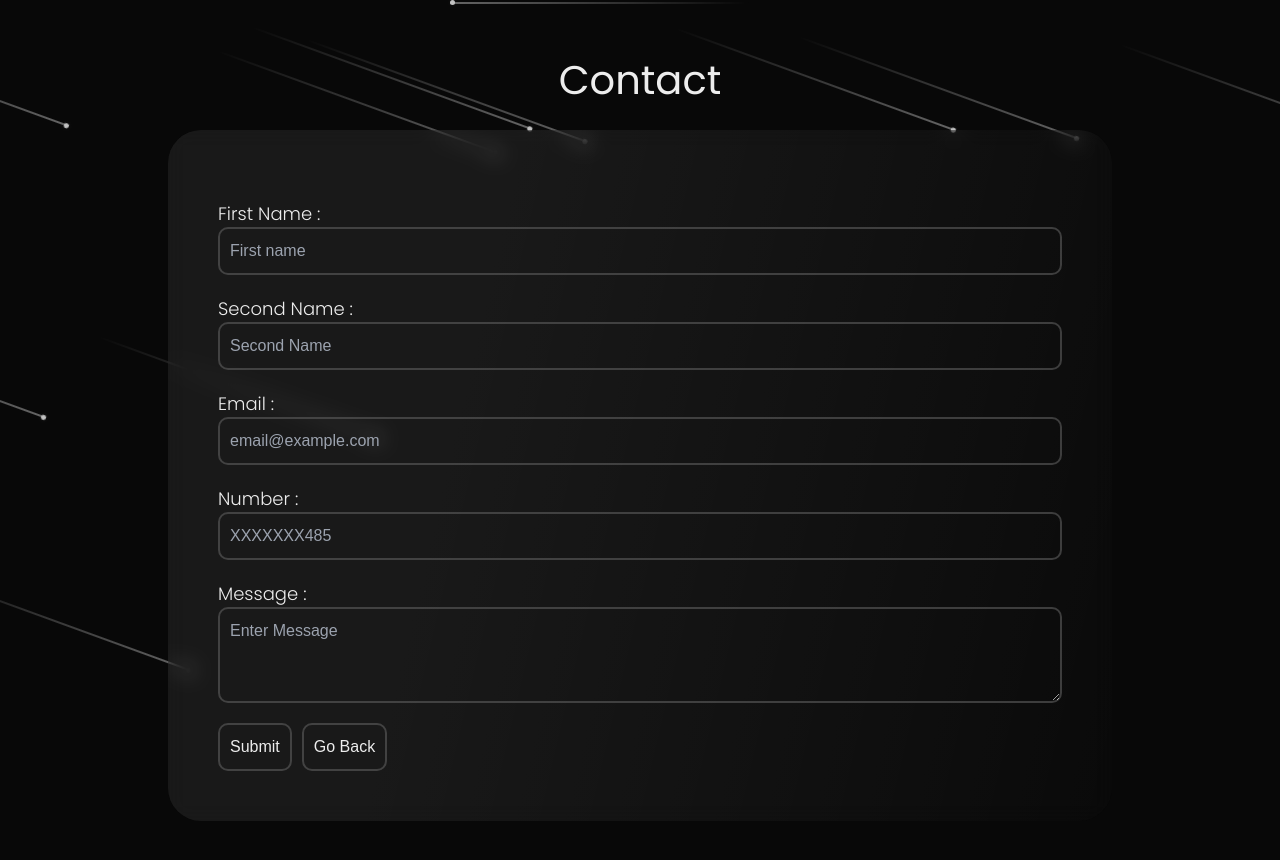
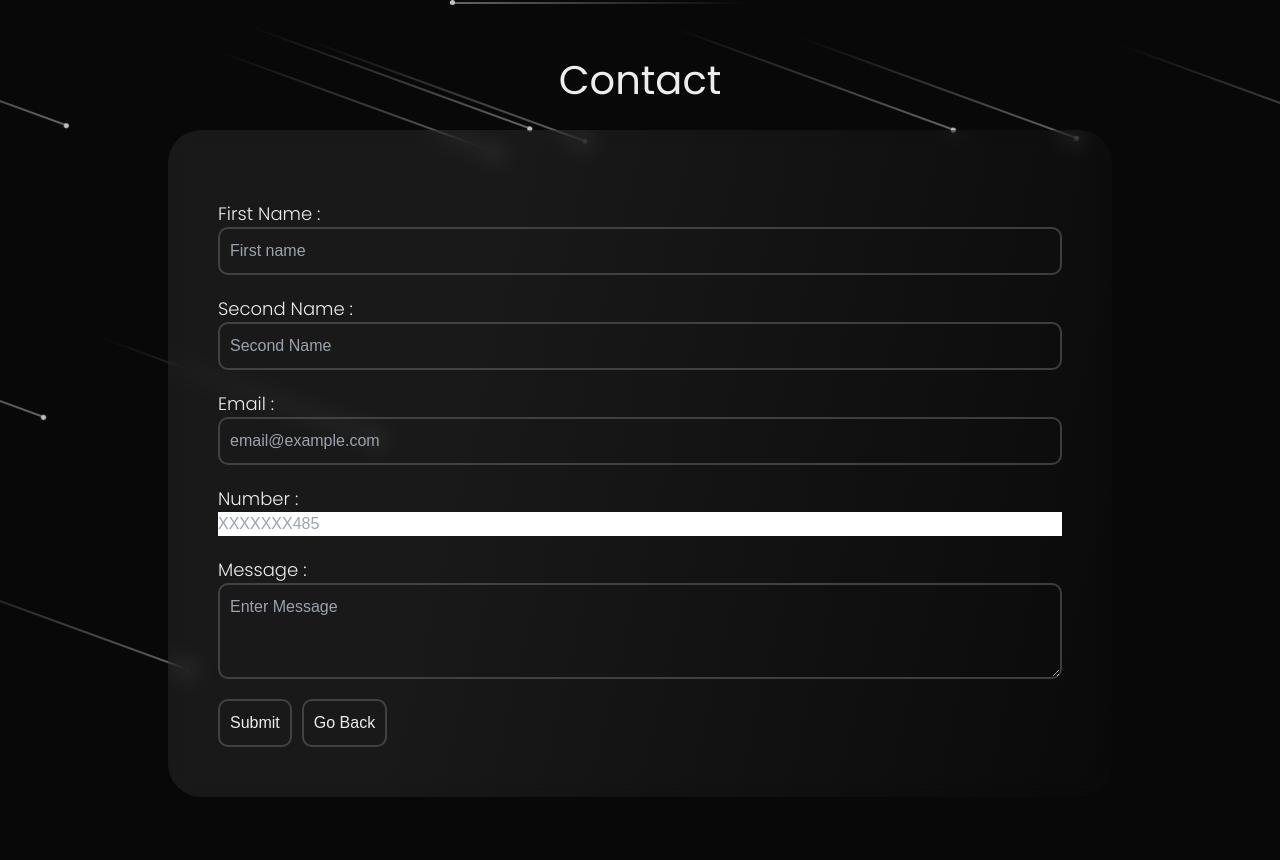
Before and after one commit to princemerja1/portfolio, a Next.js app: page /contact in a window 1280 px wide. Shown: the top 860 px of the page. Built offline with nearby package versions, Linux system fonts and the light colour scheme.

Commit message:
Update page.tsx

```diff
--- a/src/app/contact/page.tsx
+++ b/src/app/contact/page.tsx
@@ -23,11 +23,13 @@ export default function Contact() {
     const form = e.currentTarget; // Get the current form element
 
     // Explicitly cast form elements to their respective HTML types
-    const name = (form.elements.namedItem("name") as HTMLInputElement).value;
+    const fname = (form.elements.namedItem("fname") as HTMLInputElement).value;
+    const sname = (form.elements.namedItem("sname") as HTMLInputElement).value;
+    const number = (form.elements.namedItem("number") as HTMLInputElement)
+      .value;
     const email = (form.elements.namedItem("email") as HTMLInputElement).value;
     const message = (form.elements.namedItem("message") as HTMLTextAreaElement)
       .value;
-    const test = (form.elements.namedItem("Test") as HTMLInputElement).value;
 
     const response = await fetch("https://api.web3forms.com/submit", {
       method: "POST",
@@ -37,10 +39,11 @@ export default function Contact() {
       },
       body: JSON.stringify({
         access_key: "8a12f2cf-fbda-4e60-a2b4-0e28039e885e",
-        name,
+        fname,
+        sname,
         email,
+        number,
         message,
-        test,
       }),
     });
 
@@ -60,7 +63,7 @@ export default function Contact() {
             <input
               className="border"
               type="text"
-              name="firstname"
+              name="fname"
               required
               placeholder="First name"
             />
@@ -70,7 +73,7 @@ export default function Contact() {
             <input
               className="border"
               type="text"
-              name="secondname"
+              name="sname"
               required
               placeholder="Second Name"
             />
@@ -86,16 +89,14 @@ export default function Contact() {
             />
           </div>
           <div className="contact-container">
-            <label htmlFor="num">
-              Number :
-            </label>
+            <label htmlFor="num">Number :</label>
             <input
-              className="border"
               type="tel"
               name="number"
               required
               placeholder="XXXXXXX485"
-              pattern="[0-9]{3}-[0-9]{3}-[0-9]{4}"
+              maxLength={10}
+              minLength={10}
             />
           </div>
           <div className="contact-container">
```
